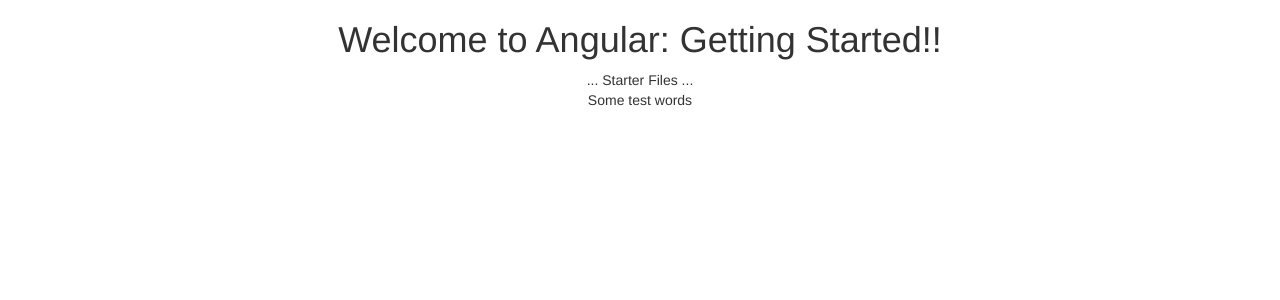
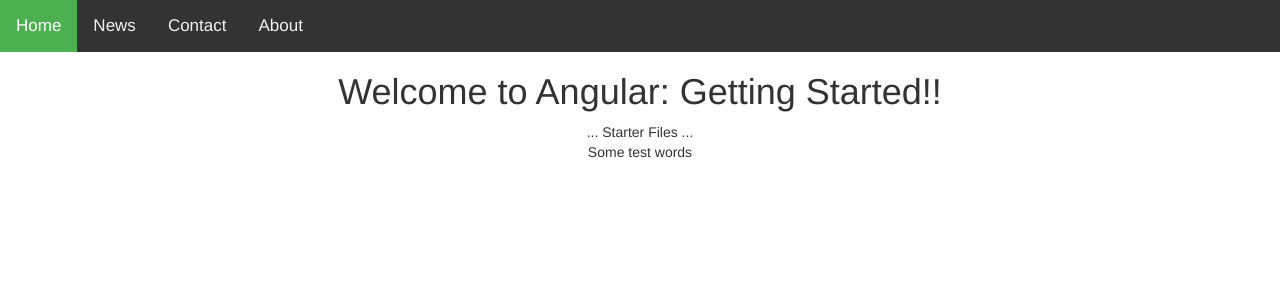
Before and after one commit to arkon24/apm, an Angular app in the folder apm/: page / in a window 1280 px wide. Shown: the top 300 px of the page. Built offline with nearby package versions, Linux system fonts and the light colour scheme.

Commit message:
Added navbar menu at top

```diff
--- a/apm/src/app/app.component.html
+++ b/apm/src/app/app.component.html
@@ -1,5 +1,6 @@
 <!--The whole content below can be removed with the new code.-->
 <div style="text-align:center">
+  <pm-navbar></pm-navbar>
   <h1>
     Welcome to {{title}}!!
   </h1>
--- a/apm/src/app/app.module.ts
+++ b/apm/src/app/app.module.ts
@@ -2,10 +2,12 @@ import { BrowserModule } from '@angular/platform-browser';
 import { NgModule } from '@angular/core';
 
 import { AppComponent } from './app.component';
+import { NavbarComponent } from './navbar/navbar.component';
 
 @NgModule({
   declarations: [
-    AppComponent
+    AppComponent,
+    NavbarComponent
   ],
   imports: [
     BrowserModule
--- /dev/null
+++ b/apm/src/app/navbar/navbar.component.css
@@ -0,0 +1,28 @@
+body {
+    margin: 0;
+    font-family: Arial, Helvetica, sans-serif;
+  }
+
+  .topnav {
+    overflow: hidden;
+    background-color: #333;
+  }
+
+  .topnav a {
+    float: left;
+    color: #f2f2f2;
+    text-align: center;
+    padding: 14px 16px;
+    text-decoration: none;
+    font-size: 17px;
+  }
+
+  .topnav a:hover {
+    background-color: #ddd;
+    color: black;
+  }
+
+  .topnav a.active {
+    background-color: #4CAF50;
+    color: white;
+  }
--- /dev/null
+++ b/apm/src/app/navbar/navbar.component.html
@@ -0,0 +1,6 @@
+<div class="topnav">
+  <a class="active" href="#home">Home</a>
+  <a href="#news">News</a>
+  <a href="#contact">Contact</a>
+  <a href="#about">About</a>
+</div>
--- /dev/null
+++ b/apm/src/app/navbar/navbar.component.ts
@@ -0,0 +1,15 @@
+import { Component, OnInit } from '@angular/core';
+
+@Component({
+  selector: 'pm-navbar',
+  templateUrl: './navbar.component.html',
+  styleUrls: ['./navbar.component.css']
+})
+export class NavbarComponent implements OnInit {
+
+  constructor() { }
+
+  ngOnInit() {
+  }
+
+}
```
Also changed, not shown: 2 other files (tests, documents, lock files or other folders).
